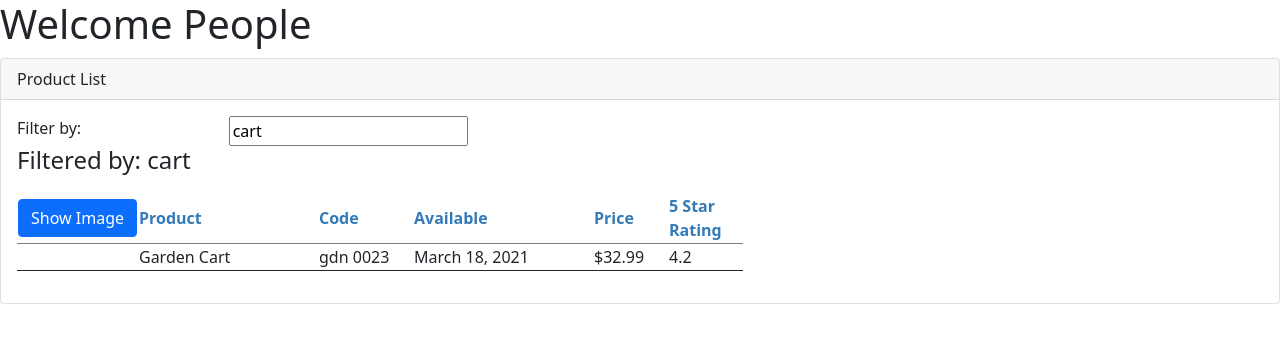
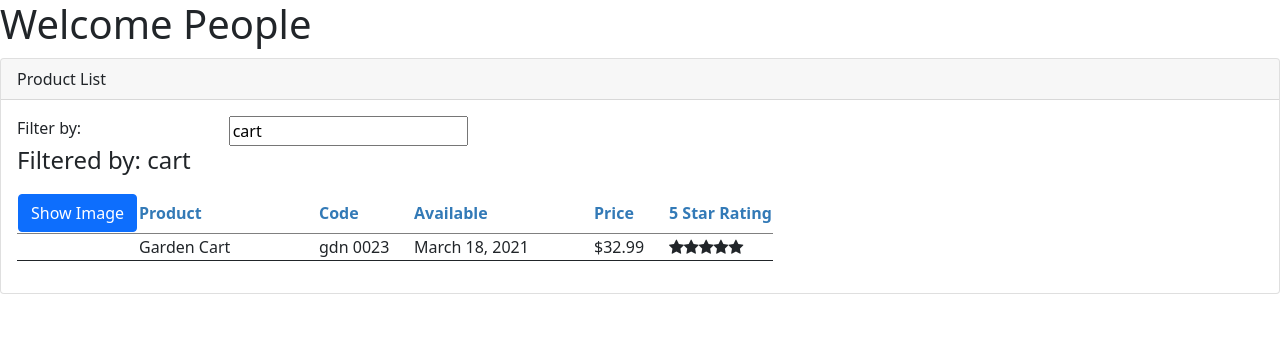
Before and after one commit to JanetWoods/ppl, an Angular app: page / in a window 1280 px wide. Shown: the top 342 px of the page. Built offline with nearby package versions, Linux system fonts and the light colour scheme.

Commit message:
star ratings

```diff
--- a/src/app/app.module.ts
+++ b/src/app/app.module.ts
@@ -5,12 +5,14 @@
 import { ProductListComponent } from './product-list/product-list.component';
 import { FormsModule } from '@angular/forms';
 import {ConvertToSpacesPipe} from '../shared/convert-to-spaces.pipe';
+import { StarComponent } from './star/star.component';
 @NgModule({
   declarations: [
     AppComponent,
     ProductsComponent,
     ProductListComponent,
     ConvertToSpacesPipe,
+    StarComponent,
   ],
   imports: [
     BrowserModule,
--- a/src/app/product-list/product-list.component.html
+++ b/src/app/product-list/product-list.component.html
@@ -46,7 +46,7 @@
                             <td [style.width.px]="wider">{{product.productCode | lowercase | ConvertToSpaces: '-'}}  </td>
                             <td [style.width.px]="widest">{{product.releaseDate}}  </td>
                             <td [style.width.px]="otherWidth">{{product.price | currency:'USD':'symbol': '1.2-2'}}</td>
-                            <td [style.width.px]="otherWidth">{{product.starRating}}</td>
+                            <td><app-star></app-star></td>
                         </tr>
                     </tbody>
                 </table>
--- a/src/app/product-list/product-list.component.ts
+++ b/src/app/product-list/product-list.component.ts
@@ -2,7 +2,7 @@
 import {ProductsComponent} from '../products/products.component'
 import {FormsModule} from '@angular/forms';
 import { IProduct } from '../products/product';
-
+import {StarComponent} from '../star/star.component';
 
 @Component({
   selector: 'product-list',
--- /dev/null
+++ b/src/app/star/star.component.html
@@ -0,0 +1,12 @@
+<div class="crop"
+        [style.width.px]="cropWidth"
+        [title]="rating">
+    <div style="width: 75px">
+        <span class="fa fa-star"></span>
+        <span class="fa fa-star"></span>
+        <span class="fa fa-star"></span>
+        <span class="fa fa-star"></span>
+        <span class="fa fa-star"></span>
+    </div>
+
+</div>
--- /dev/null
+++ b/src/app/star/star.component.ts
@@ -0,0 +1,18 @@
+import { Component, OnChanges } from '@angular/core';
+
+
+@Component({
+  selector: 'app-star',
+  templateUrl: './star.component.html',
+  styleUrls: ['./star.component.css']
+})
+export class StarComponent  {
+
+  rating: number = 4;
+  cropWidth: number = 75;
+
+  ngOnChanges(): void{
+    this.cropWidth= this.rating * 75/5;
+  }
+
+}
```
Also changed, not shown: src/app/star/star.component.css (added), 1 other file (tests, documents, lock files or other folders).
